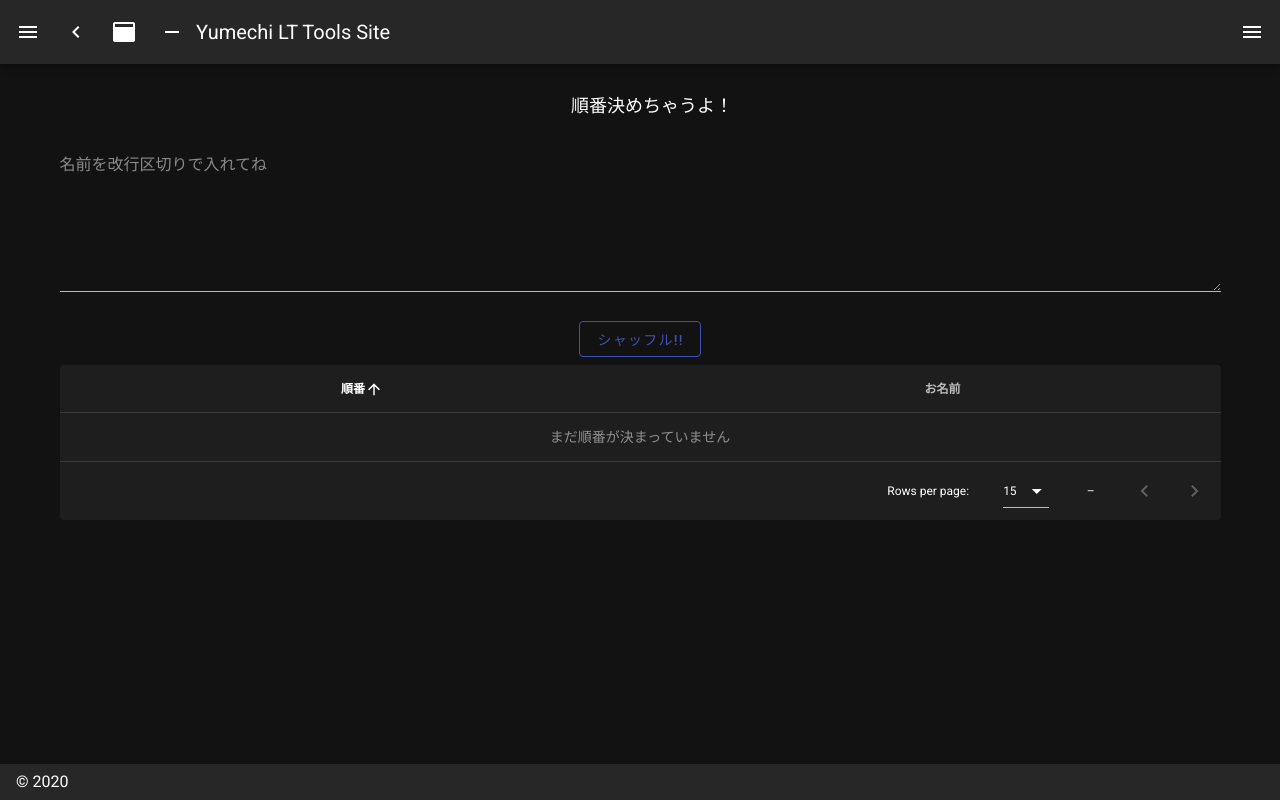
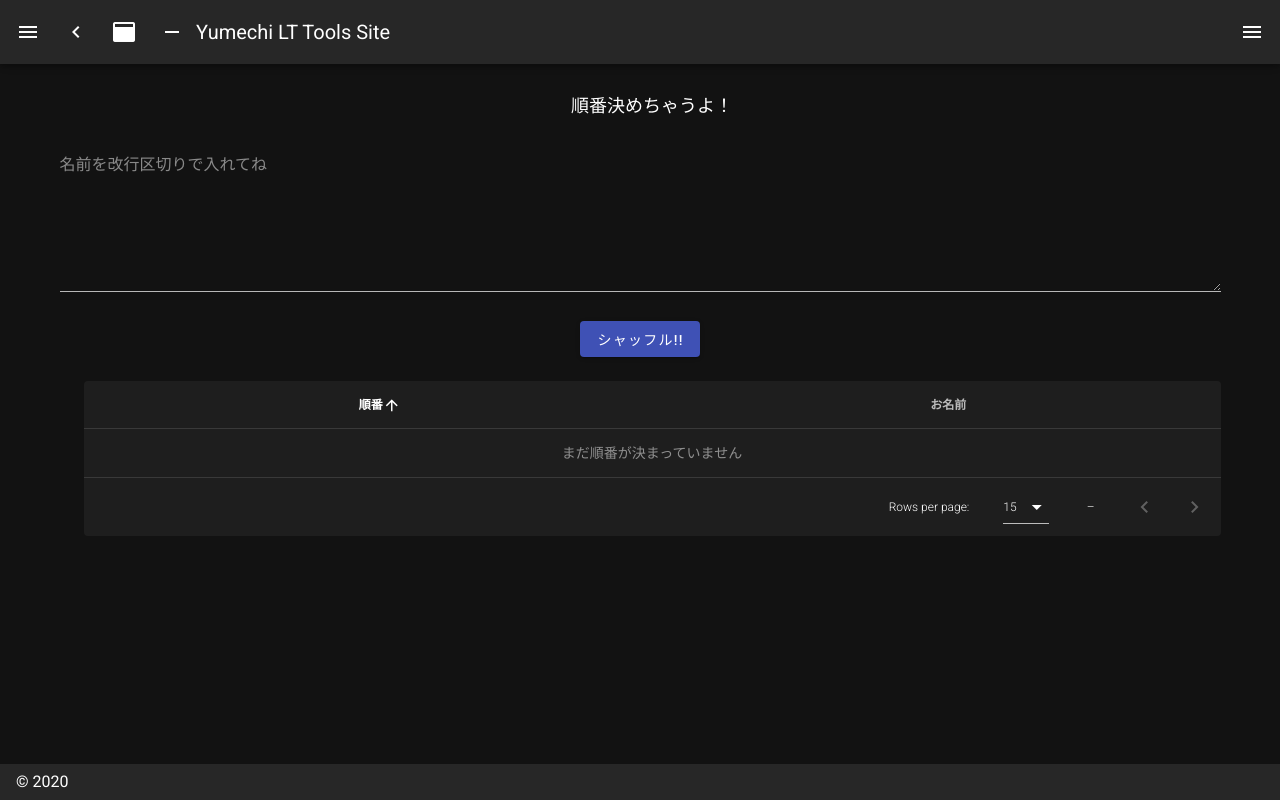
Before and after one commit to yumechi/lt-site, a Nuxt app: page /shuffle in a window 1280 px wide. Built offline with nearby package versions, Linux system fonts and the light colour scheme.

Commit message:
fix layout

```diff
--- a/pages/shuffle.vue
+++ b/pages/shuffle.vue
@@ -8,9 +8,10 @@
         v-model="users"
         placeholder="名前を改行区切りで入れてね"
       ></v-textarea>
-      <v-btn class="ma-2" outlined dark color="indigo" @click="shuffleUser"
+      <v-btn class="ma-2" dark color="indigo" @click="shuffleUser"
         >シャッフル!!</v-btn
       >
+      <blockquote class="blockquote">
         <v-data-table
           :headers="headers"
           :items="results"
@@ -18,6 +19,7 @@
           loading-text="ぐるぐる"
           no-data-text="まだ順番が決まっていません"
         ></v-data-table>
+      </blockquote>
     </v-flex>
   </v-layout>
 </template>
```
Lines whose indentation alone changed are shown as unchanged.
